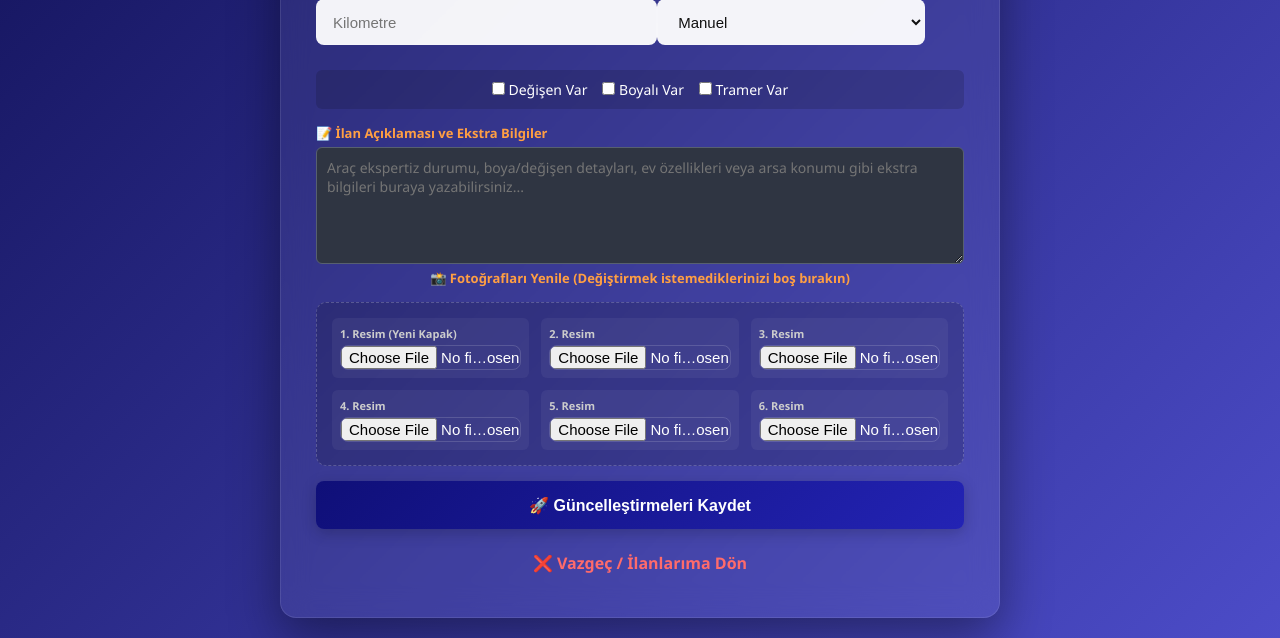
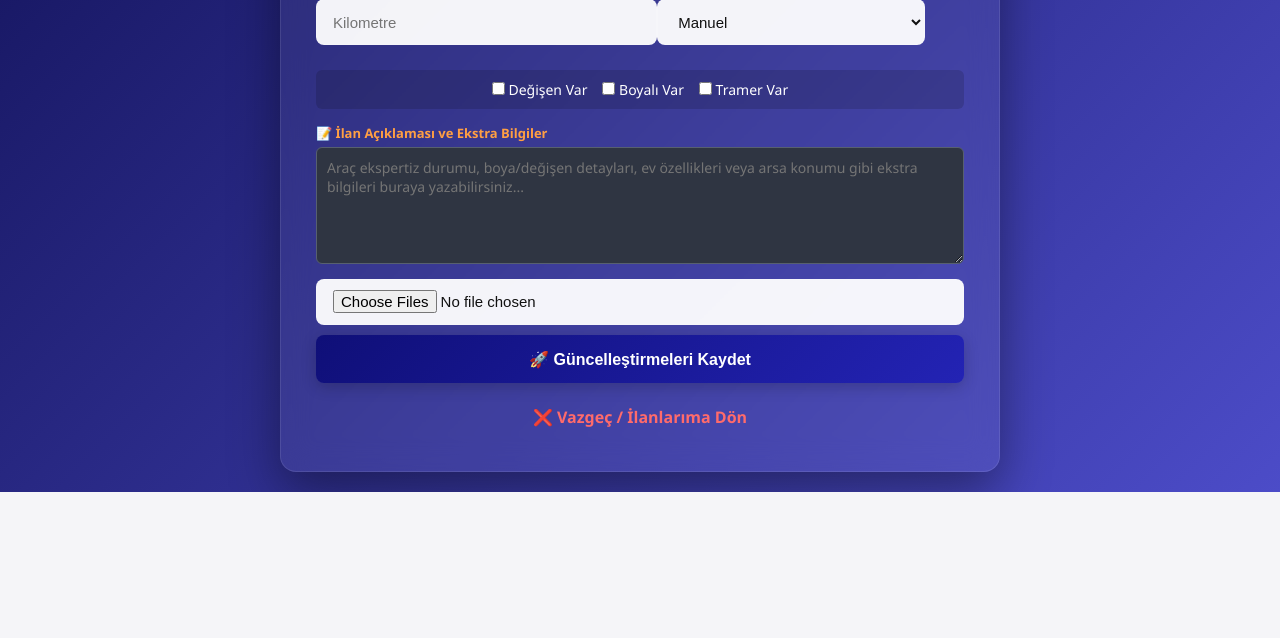
Before and after one commit to Vlayta/kozanilanlari.com, a Flask app: template templates/urun_guncelle.html in a window 1280 px wide. Shown: the part 780-1418 px from the top of the page. After the commit the page ends 1272 px from the top, so only its background shows below. Run offline with Flask 3, Linux system fonts and the light colour scheme; the template is opened without the code that fills it, so the values that code supplies are empty.

```diff
--- a/templates/urun_guncelle.html
+++ b/templates/urun_guncelle.html
@@ -200,17 +200,11 @@
         </div>
 
         <!-- Fotoğraf Yenileme Izgarası -->
-        <div class="form-grup-resimler">
-            <span style="font-size:13px; font-weight:bold; display:block; margin-bottom:8px; color:#ff9f43; text-align:center;">📸 Fotoğrafları Yenile (Değiştirmek istemediklerinizi boş bırakın)</span>
-            <div class="resim-yukleme-izgarasi">
-                <div class="resim-girdi-kutu"><span>1. Resim (Yeni Kapak)</span><input type="file" name="resim1" accept="image/*"></div>
-                <div class="resim-girdi-kutu"><span>2. Resim</span><input type="file" name="resim2" accept="image/*"></div>
-                <div class="resim-girdi-kutu"><span>3. Resim</span><input type="file" name="resim3" accept="image/*"></div>
-                <div class="resim-girdi-kutu"><span>4. Resim</span><input type="file" name="resim4" accept="image/*"></div>
-                <div class="resim-girdi-kutu"><span>5. Resim</span><input type="file" name="resim5" accept="image/*"></div>
-                <div class="resim-girdi-kutu"><span>6. Resim</span><input type="file" name="resim6" accept="image/*"></div>
-            </div>
-        </div>
+<input
+type="file"
+name="resimler"
+multiple
+accept="image/*">
 
         <!-- Butonlar -->
         <button type="submit"> 🚀 Güncelleştirmeleri Kaydet </button>
```
